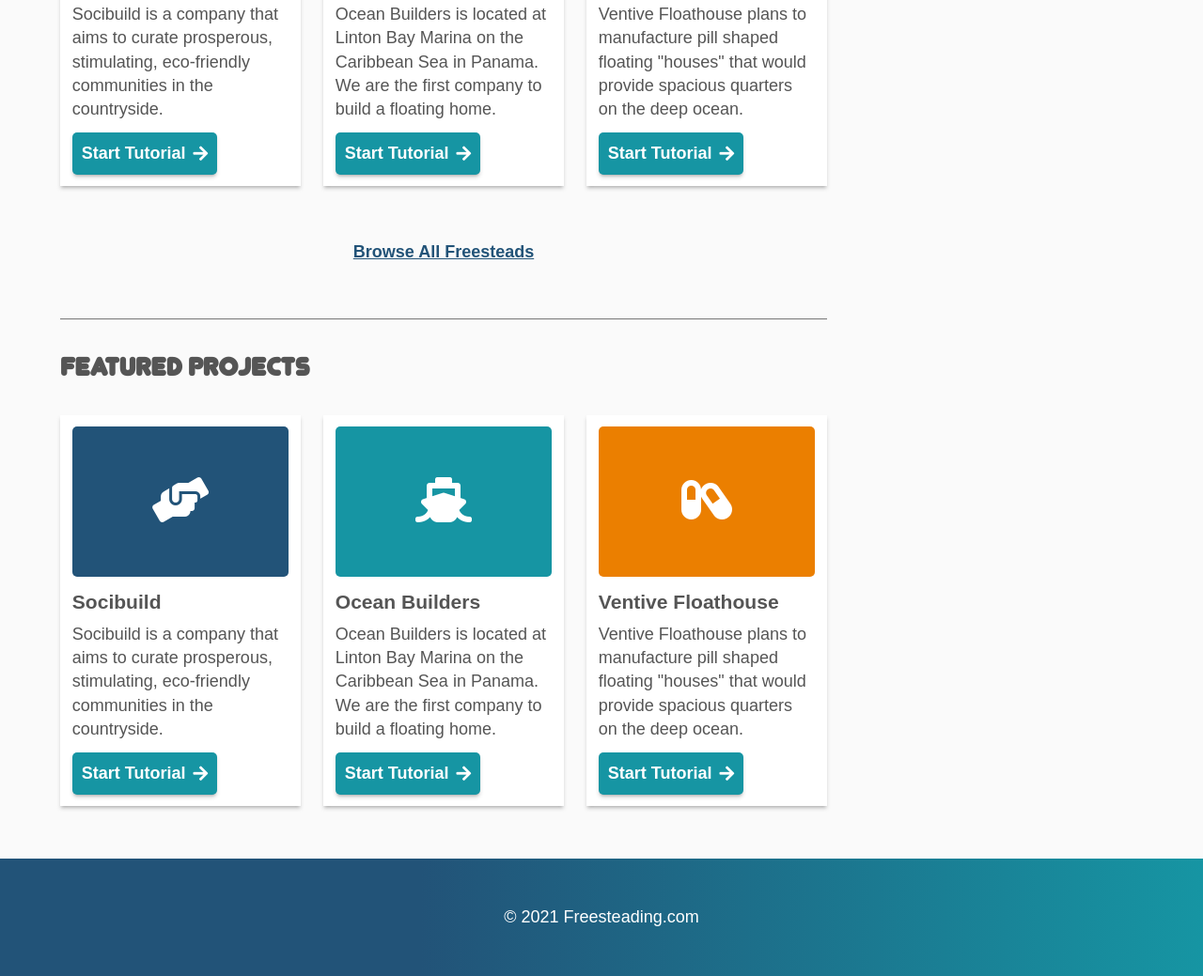
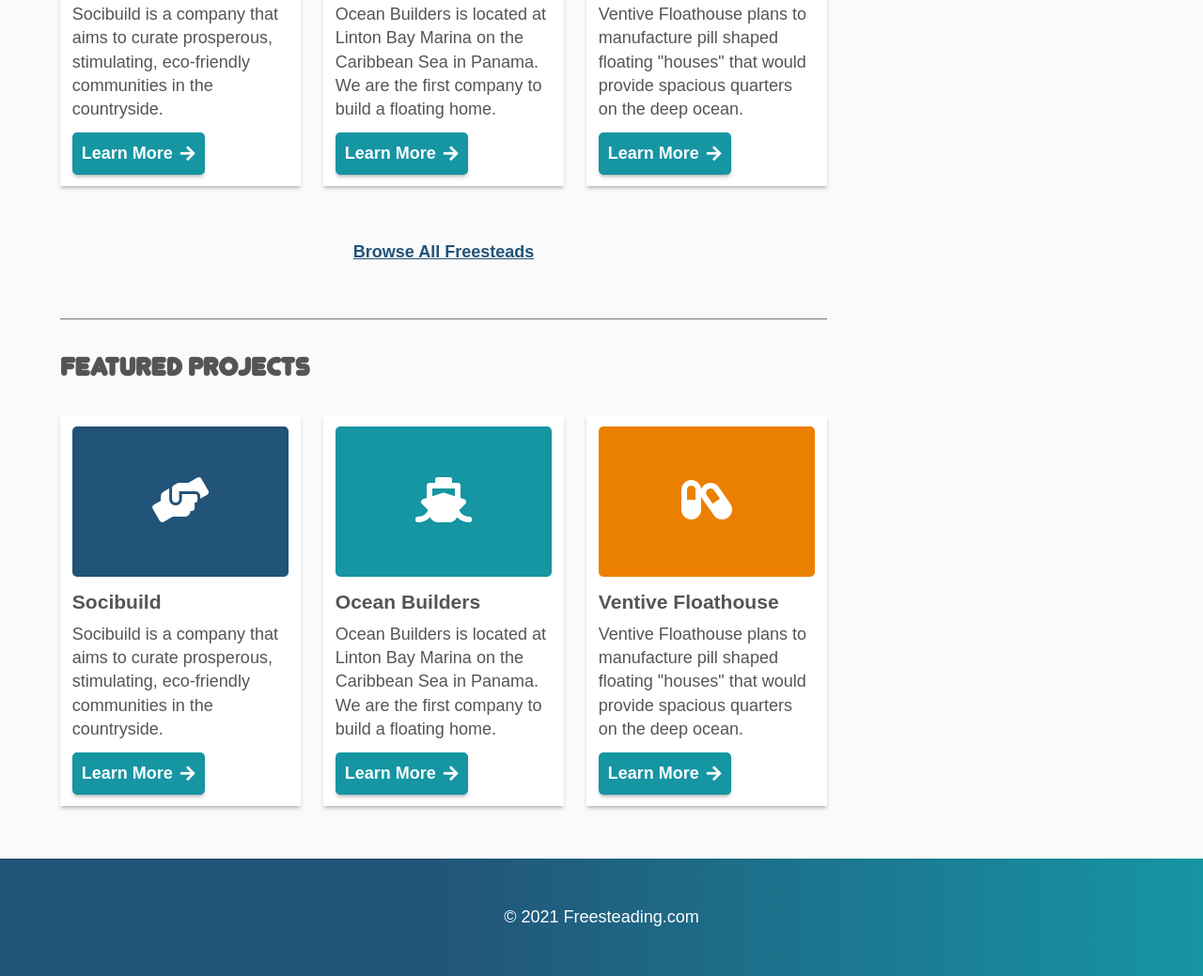
Before and after one commit to TylerDuprey/freesteading, a plain HTML site: page index.html in a window 1280 px wide. Shown: the part 1359-2398 px from the top of the page at 94% size. Drawn offline with Linux system fonts and the light colour scheme; files whose address does not match are found by name.

Commit message:
Fix homepage buttons

```diff
--- a/index.html
+++ b/index.html
@@ -139,7 +139,7 @@
 								<h3>Socibuild</h3>
 								<p>Socibuild is a company that aims to curate prosperous, stimulating, eco-friendly communities in the countryside.</p>
 								<footer>
-										<a class="fa-icon btn" href="freesteads/socibuild/">Start Tutorial</a>
+										<a class="fa-icon btn" href="/freesteads/socibuild/">Learn More</a>
 								</footer>
 							</article>
 						</li>
@@ -152,7 +152,7 @@
 									<h3>Ocean Builders</h3>
 									<p>Ocean Builders is located at Linton Bay Marina on the Caribbean Sea in Panama. We are the first company to build a floating home.</p>
 									<footer>
-											<a class="fa-icon btn" href="/freesteads/ocean-builders/">Start Tutorial</a>
+											<a class="fa-icon btn" href="/freesteads/ocean-builders/">Learn More</a>
 									</footer>
 							</article>
 						</li>
@@ -164,7 +164,7 @@
 									<h3>Ventive Floathouse</h3>
 									<p>Ventive Floathouse plans to manufacture pill shaped floating "houses" that would provide spacious quarters on the deep ocean.</p>
 									<footer>
-											<a class="fa-icon btn" href="/freesteads/ventive-floathouse/">Start Tutorial</a>
+											<a class="fa-icon btn" href="/freesteads/ventive-floathouse/">Learn More</a>
 									</footer>
 							</article>
 						</li>
@@ -182,7 +182,7 @@
 								<h3>Socibuild</h3>
 								<p>Socibuild is a company that aims to curate prosperous, stimulating, eco-friendly communities in the countryside.</p>
 								<footer>
-										<a class="fa-icon btn" href="/freesteads/socibuild/">Start Tutorial</a>
+										<a class="fa-icon btn" href="/freesteads/socibuild/">Learn More</a>
 								</footer>
 							</article>
 						</li>
@@ -195,7 +195,7 @@
 									<h3>Ocean Builders</h3>
 									<p>Ocean Builders is located at Linton Bay Marina on the Caribbean Sea in Panama. We are the first company to build a floating home.</p>
 									<footer>
-												<a class="fa-icon btn" href="/freesteads/ocean-builders/">Start Tutorial</a>
+											<a class="fa-icon btn" href="/freesteads/ocean-builders/">Learn More</a>
 									</footer>
 							</article>
 						</li>
@@ -207,7 +207,7 @@
 									<h3>Ventive Floathouse</h3>
 									<p>Ventive Floathouse plans to manufacture pill shaped floating "houses" that would provide spacious quarters on the deep ocean.</p>
 									<footer>
-												<a class="fa-icon btn" href="/freesteads/ventive-floathouse/">Start Tutorial</a>
+											<a class="fa-icon btn" href="/freesteads/ventive-floathouse/">Learn More</a>
 									</footer>
 							</article>
 						</li>
```
Lines whose indentation alone changed are shown as unchanged.
